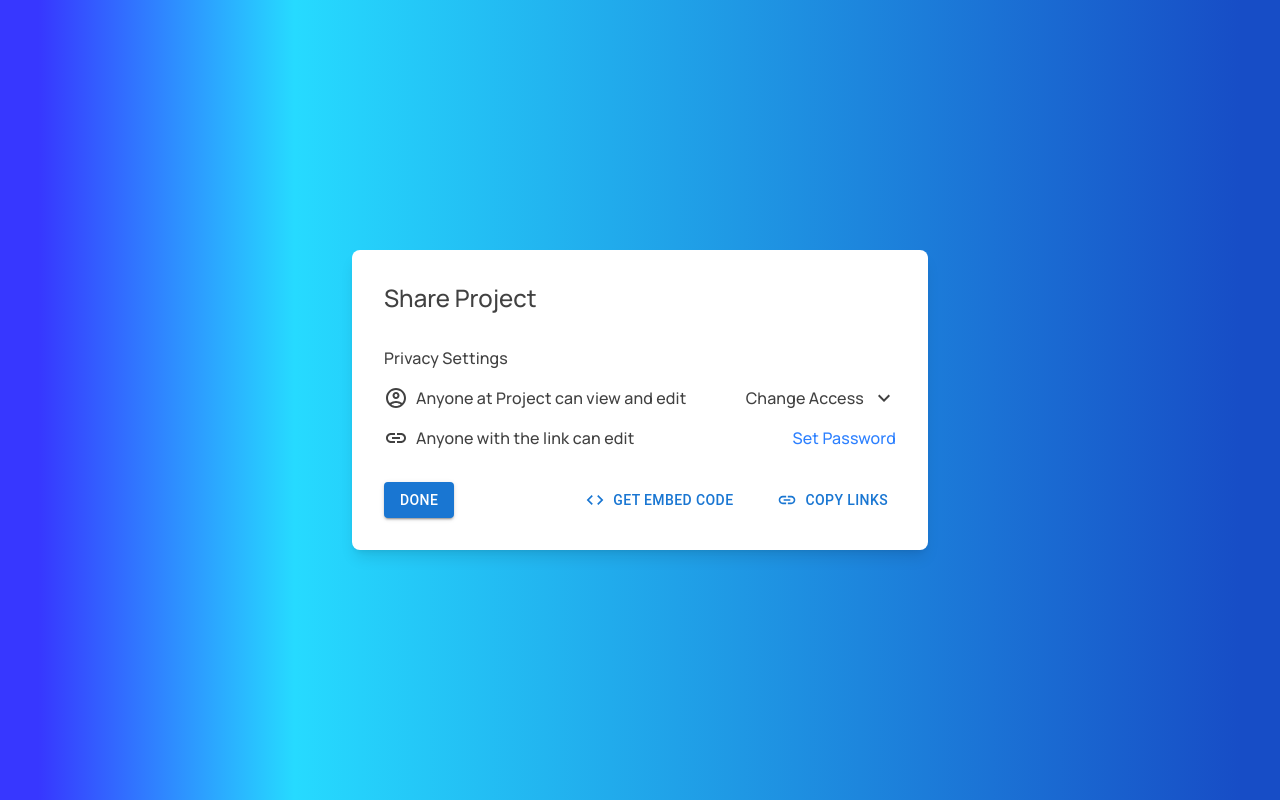
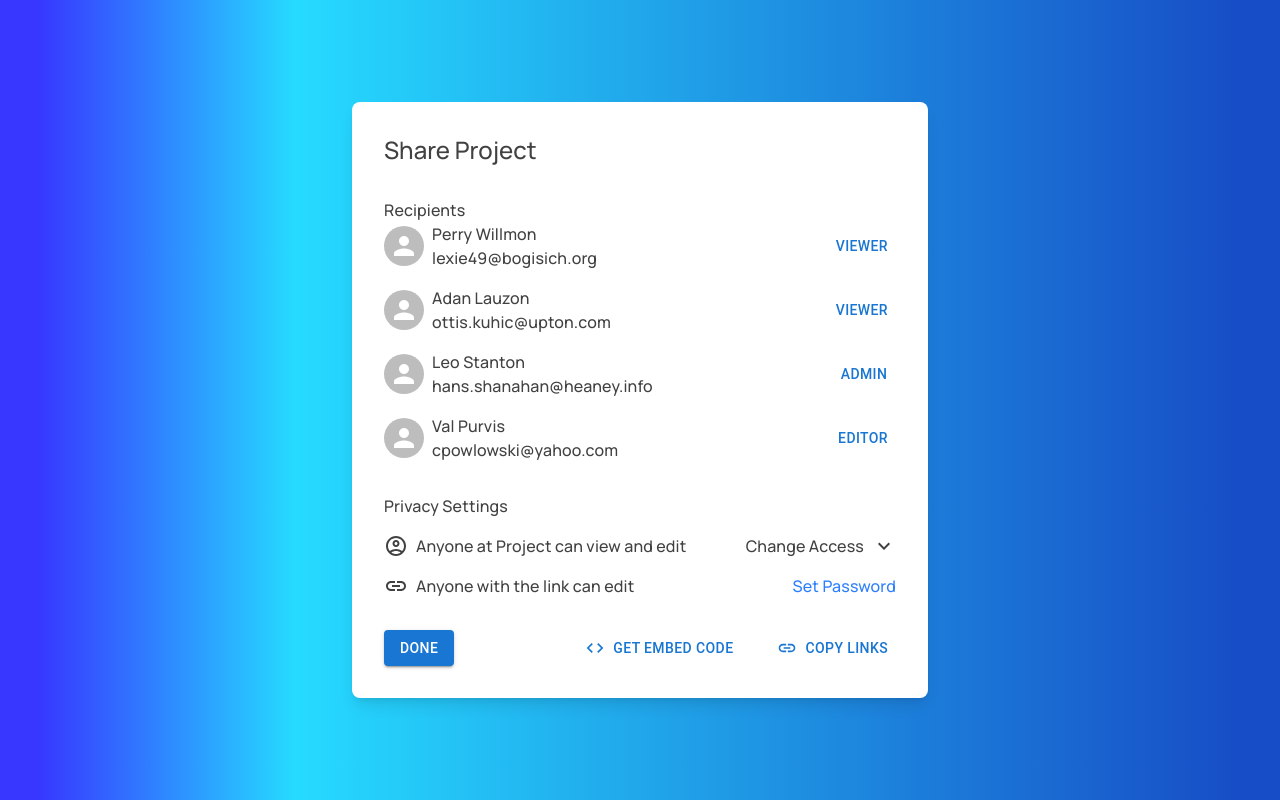
Before and after one commit to VladyslavAslanov/PumpITup-Technical-Assignment, a React (Vite) app: page / in a window 1280 px wide. Built offline with nearby package versions, Linux system fonts and the light colour scheme.

Commit message:
feat: basic Recipients component

```diff
--- a/src/App.tsx
+++ b/src/App.tsx
@@ -1,11 +1,13 @@
 import { Box, Typography } from '@mui/material'
 import PrivacySettings from './components/PrivacySettings.tsx'
 import Footer from './components/Footer.tsx'
+import Recipients from './components/Recipients.tsx'
 
 const App = () => {
   return (
     <Box className="flex flex-col gap-8 rounded-lg shadow-lg w-xl bg-white p-8">
       <Typography variant="h5">Share Project</Typography>
+      <Recipients />
       <PrivacySettings />
       <Footer />
     </Box>
--- /dev/null
+++ b/src/atoms/Recipient.tsx
@@ -0,0 +1,21 @@
+import React from 'react'
+import { Avatar, Box, Button, Typography } from '@mui/material'
+import { IRecipient } from '../interfaces/IRecipient.ts'
+
+const Recipient: React.FC<IRecipient> = ({ name, email, avatar, role }) => {
+  return (
+    <Box className="flex justify-between items-center  gap-4">
+      <Box className="flex items-center gap-2">
+        <Avatar src={avatar} />
+        <Box className="flex flex-col">
+          <Typography>{name}</Typography>
+          <Typography>{email}</Typography>
+        </Box>
+      </Box>
+
+      <Button>{role}</Button>
+    </Box>
+  )
+}
+
+export default Recipient
--- /dev/null
+++ b/src/components/Recipients.tsx
@@ -0,0 +1,35 @@
+import { Box, Typography } from '@mui/material'
+import { useEffect, useState } from 'react'
+import { mocks } from '../mocks.tsx'
+import Recipient from '../atoms/Recipient.tsx'
+import { IRecipient } from '../interfaces/IRecipient.ts'
+
+const Recipients = () => {
+  const [recipients, setRecipients] = useState<IRecipient[]>([])
+
+  useEffect(() => {
+    setRecipients(mocks.recipients)
+  }, [])
+
+  return (
+    <Box>
+      <Typography>Recipients</Typography>
+      <Box className="flex flex-col gap-4">
+        {recipients.length > 0 ?
+          recipients.map((recipient, index) => (
+            <Recipient
+              avatar={recipient.avatar}
+              name={recipient.name}
+              role={recipient.role}
+              email={recipient.email}
+              key={index}
+            />
+
+          ))
+          : <Typography>No recipients found</Typography>}
+      </Box>
+    </Box>
+  )
+}
+
+export default Recipients
--- /dev/null
+++ b/src/interfaces/IMocks.ts
@@ -0,0 +1,11 @@
+import { IRecipient } from './IRecipient.ts'
+
+export enum Roles {
+  Viewer = 'viewer',
+  Editor = 'editor',
+  Admin = 'admin',
+}
+
+export interface IMocks {
+  recipients: IRecipient[];
+}
--- /dev/null
+++ b/src/interfaces/IRecipient.ts
@@ -0,0 +1,8 @@
+import { Roles } from './IMocks.ts'
+
+export interface IRecipient {
+  avatar: string;
+  name: string;
+  email?: string;
+  role: Roles;
+}
--- /dev/null
+++ b/src/mocks.tsx
@@ -0,0 +1,30 @@
+import { IMocks, Roles } from './interfaces/IMocks.ts'
+
+export const mocks: IMocks = {
+  recipients: [
+    {
+      avatar: '',
+      name: 'Perry Willmon',
+      email: 'lexie49@bogisich.org',
+      role: Roles.Viewer,
+    },
+    {
+      avatar: '',
+      name: 'Adan Lauzon',
+      email: 'ottis.kuhic@upton.com',
+      role: Roles.Viewer,
+    },
+    {
+      avatar: '',
+      name: 'Leo Stanton',
+      email: 'hans.shanahan@heaney.info',
+      role: Roles.Admin,
+    },
+    {
+      avatar: '',
+      name: 'Val Purvis',
+      email: 'cpowlowski@yahoo.com',
+      role: Roles.Editor,
+    },
+  ],
+}
```
